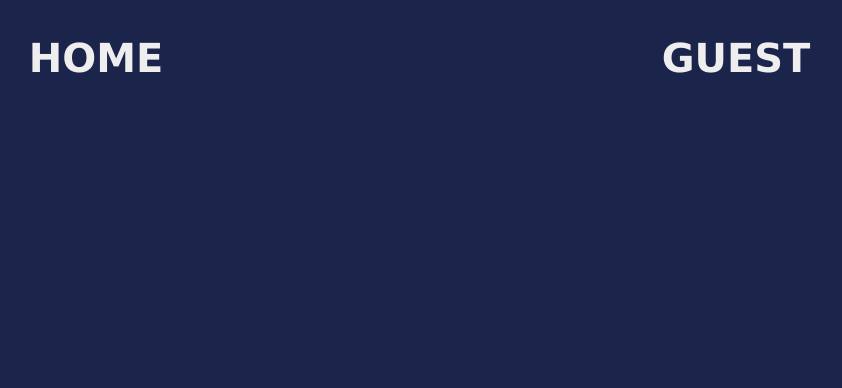
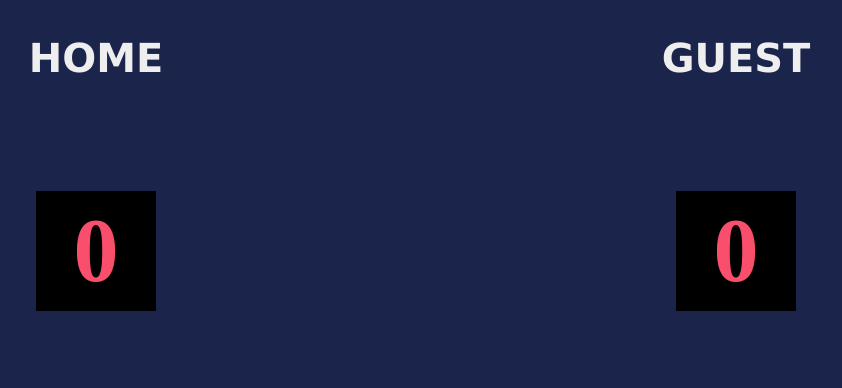
Before and after one commit to mohanad-mostafa/Basketball-Scoreboard, a plain HTML site: page index.html in a window 1280 px wide. Shown: the whole page, without its empty margins (224-1066 px from the left). Drawn offline with Linux system fonts and the light colour scheme.

Commit message:
added scores interface

```diff
--- a/index.css
+++ b/index.css
@@ -39,3 +39,36 @@ body {
     font-size: 40px;
     line-height: 36px;
 }
+
+
+.score-board {
+    display: flex;
+    justify-content: space-around;
+}
+
+
+.home-score-text {
+    color:#F94F6D;
+    width: 120px;
+    height: 120px;
+    font-family: 'Cursed Timer ULiL';
+    font-style: normal;
+    text-align: center;
+    font-weight: 300px;
+    font-size: 90px;
+    line-height: 120px;
+    background-color: black;
+}
+
+.guest-score-text {
+    color:#F94F6D;
+    width: 120px;
+    height: 120px;
+    font-family: 'Cursed Timer ULiL';
+    font-style: normal;
+    text-align: center;
+    font-weight: 300px;
+    font-size: 90px;
+    line-height: 120px;
+    background-color: black;
+}
--- a/index.html
+++ b/index.html
@@ -7,10 +7,17 @@
             <div>
                 <h3 class="home">HOME</h3>
             </div>
+
             <div>
                 <h3 class="guest">GUEST</h3>
             </div>
         </div>
+
+    <section class="score-board">
+            <h1 class="home-score-text">0</h1>
+            <h1 class="guest-score-text">0</h1>
+    </section>
+
         <script src="index.js"></script>
     </body>
 </html>
```
